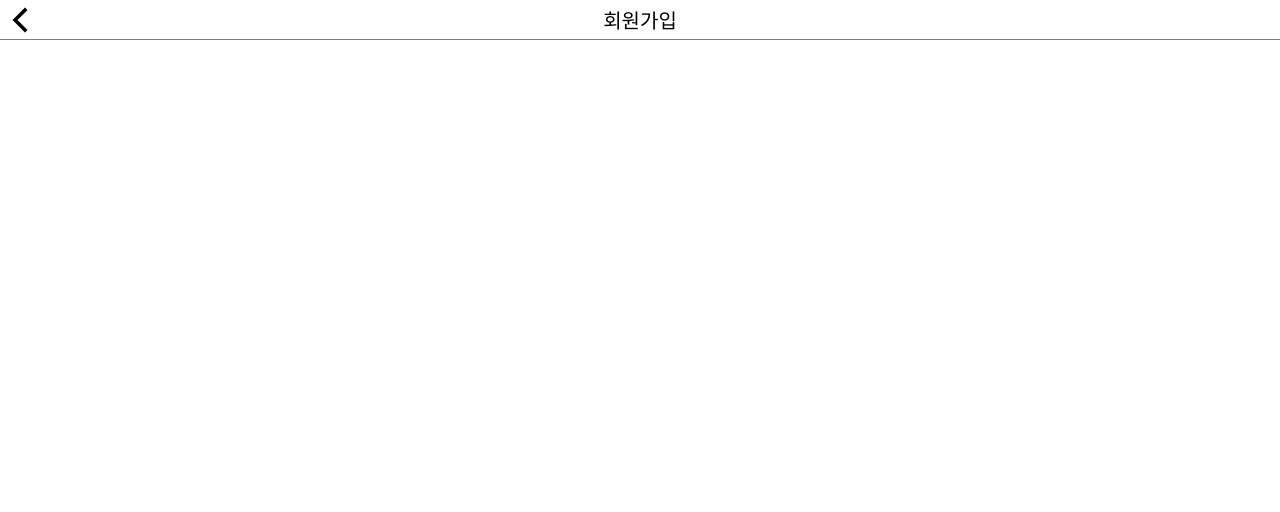
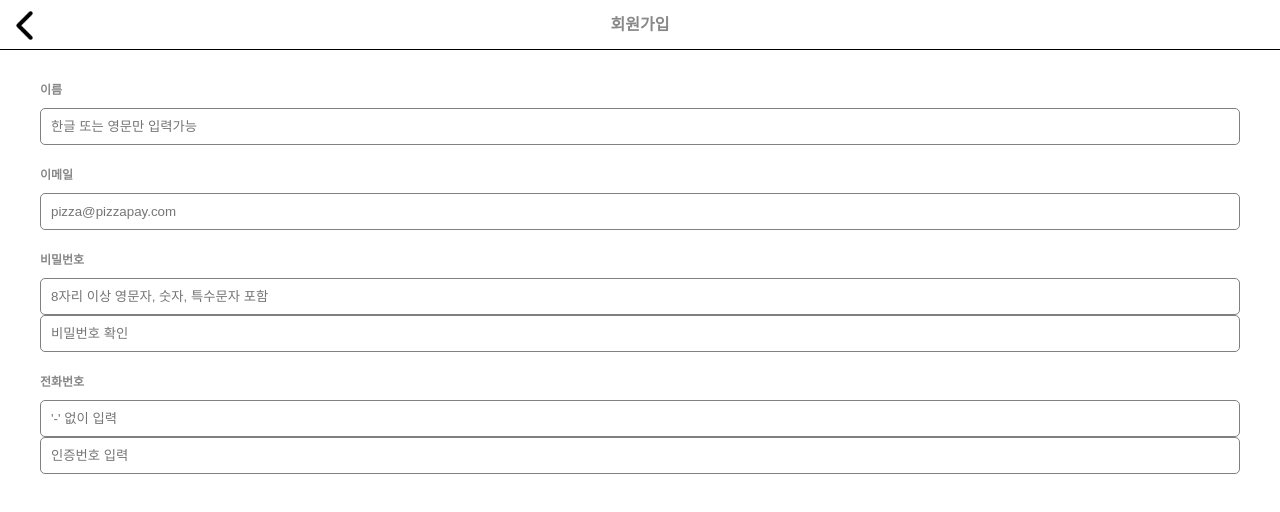
Before and after one commit to Lee-Gyumin/pizza-client, a Vue app: page /#/register in a window 1280 px wide. Shown: the top 512 px of the page. Built offline with nearby package versions, Linux system fonts and the light colour scheme.

Commit message:
회원가입

```diff
--- a/package.json
+++ b/package.json
@@ -13,7 +13,8 @@
         "core-js": "^3.6.5",
         "vue": "^2.6.11",
         "vue-router": "^3.2.0",
-        "vuex": "^3.4.0"
+        "vuex": "^3.4.0",
+        "vuex-persistedstate": "^4.0.0-beta.3"
     },
     "devDependencies": {
         "@vue/cli-plugin-babel": "~4.5.0",
--- a/src/App.vue
+++ b/src/App.vue
@@ -1,34 +1,32 @@
 <template>
   <div id="app">
-    <router-view
-      @setPageMode="setPageMode"
-      @setFullscreen="setFullscreen"
-    ></router-view>
+    <div class="container">
+      <router-view
+        @setPageMode="setPageMode"
+        @setFullscreen="setFullscreen"
+      ></router-view>
+    </div>
   </div>
 </template>
 <script>
+// import * as api from "./api/index";
+// import { mapMutations, mapState } from "vuex";
 export default {
+  name: "App",
+  components: {},
   data() {
     return {
       pageMode: "Main",
-      fullscreen: true,
+      fullscreen: false,
     };
   },
+  computed: {
+    // ...mapState(["token"]),
+  },
   methods: {
-    setPageMode: function (mode, query) {
-      console.log("App.vue page mode : " + mode);
-      if (this.pageMode != mode) {
-        if (query) {
-          this.$router.push({ name: mode, query: query });
-        } else {
-          this.$router.push({ name: mode });
-        }
-        this.pageMode = mode;
-        if (this.pageMode == "Main") {
-          this.onScroll();
-        }
-      }
-    },
+    findId() {},
+    findPwd() {},
+
     setFullscreen: function (bool) {
       this.fullscreen = bool;
     },
@@ -84,8 +82,83 @@ button {
   width: 100vw;
   height: 100vh;
 }
-
-.bg {
+.container {
+  height: 100%;
+  overflow-y: auto;
+  position: relative;
+  margin: 0;
+  padding: 0;
+  height: 100vh;
+  color: #888;
+  background-color: white;
+  background-attachment: fixed;
+  background-size: cover;
+  background-repeat: no-repeat;
+  background-position: 50%;
+}
+.contents {
+  height: 100%;
+  padding: 0px 40px;
   background-color: #ffeecb;
 }
+
+header .logo {
+  width: 60%;
+  height: 20%;
+  padding: 5% 0 10%;
+  margin: 0 auto;
+  text-align: center;
+}
+header .logo img {
+  width: 100%;
+}
+main .login {
+  text-align: center;
+}
+main .login input {
+  width: 100%;
+  height: 40px;
+  padding: 10px;
+  margin-bottom: 10px;
+  border: none;
+  outline: none;
+  border-radius: 10px;
+}
+.auto-login {
+  display: flex;
+  align-items: center;
+  margin-bottom: 25px;
+}
+.auto-login input {
+  margin-right: 5px;
+}
+.submit-login {
+  display: flex;
+  flex-direction: column;
+}
+
+.submit-login button:first-child {
+  color: gray;
+  background-color: #fbc65d;
+}
+.help-login {
+  display: flex;
+  justify-content: center;
+  margin-bottom: 50px;
+}
+.help-login div {
+  margin: 0 5px;
+  cursor: pointer;
+}
+footer .sns-login button {
+  width: 100%;
+  text-align: center;
+  font-size: 2rem;
+  padding: 10px;
+  border-radius: 10px;
+}
+footer .sns-login .kakao-login {
+  color: #391b1b;
+  background-color: #fae301;
+}
 </style>
--- a/src/views/Main.vue
+++ b/src/views/Main.vue
@@ -1,8 +1,8 @@
 <template>
-  <div class="contents bg">
+  <div class="contents">
     <header>
       <div class="logo">
-        <img src="../assets/img/pizza-logo.png" alt="" />
+        <img src="../assets/images/pizza-logo.png" alt="" />
       </div>
     </header>
     <main>
@@ -16,7 +16,9 @@
       </div>
       <div class="submit-login">
         <button>로그인</button>
-        <button @click="register">회원가입</button>
+        <button @click="register()">
+          <router-link to="/register"></router-link> 회원가입
+        </button>
       </div>
       <div class="help-login">
         <div @click="findId()">아이디 찾기</div>
@@ -33,111 +35,17 @@
 </template>
 
 <script>
-import { mapMutations, mapState } from "vuex";
+// @ is an alias to /src
 
 export default {
-  name: "Main",
-  components: {},
+  name: "Home",
   data() {
-    return {
-      pageMode: "main",
-      fullscreen: false,
-    };
-  },
-  computed: {
-    ...mapState(["token"]),
+    return {};
   },
   methods: {
-    ...mapMutations(["LOGIN", "LOGOUT"]),
-    findId() {},
-    findPwd() {},
     register() {
       this.$router.push({ name: "register" });
-    },
-    setPageMode: function (mode, query) {
-      console.log("App.vue page mode : " + mode);
-      if (this.pageMode != mode) {
-        if (query) {
-          this.$router.push({ name: mode, query: query });
-        } else {
-          this.$router.push({ name: mode });
-        }
-        this.pageMode = mode;
-        if (this.pageMode == "Main") {
-          this.onScroll();
-        }
-      }
-    },
-    setFullscreen: function (bool) {
-      this.fullscreen = bool;
     },
   },
 };
 </script>
-
-<style scoped>
-.contents {
-  height: 100%;
-  padding: 20px 40px;
-}
-header .logo {
-  width: 60%;
-  height: 20%;
-  padding: 5% 0 10%;
-  margin: 0 auto;
-  text-align: center;
-}
-header .logo img {
-  width: 100%;
-}
-main .login {
-  text-align: center;
-}
-main .login input {
-  width: 100%;
-  height: 40px;
-  padding: 10px;
-  margin-bottom: 10px;
-  border: none;
-  outline: none;
-  border-radius: 10px;
-}
-.auto-login {
-  display: flex;
-  align-items: center;
-  margin-bottom: 25px;
-}
-.auto-login input {
-  margin-right: 5px;
-}
-.submit-login {
-  display: flex;
-  flex-direction: column;
-}
-
-.submit-login button:first-child {
-  color: gray;
-  background-color: #fbc65d;
-}
-.help-login {
-  display: flex;
-  justify-content: center;
-  margin-bottom: 50px;
-}
-.help-login div {
-  margin: 0 5px;
-  cursor: pointer;
-}
-footer .sns-login button {
-  width: 100%;
-  text-align: center;
-  font-size: 2rem;
-  padding: 10px;
-  border-radius: 10px;
-}
-footer .sns-login .kakao-login {
-  color: #391b1b;
-  background-color: #fae301;
-  margin: 0;
-}
-</style>
--- a/src/views/Register.vue
+++ b/src/views/Register.vue
@@ -1,45 +1,101 @@
 <template>
-  <div class="contents">
+  <div class="wrap">
     <header>
-      <div class="top-left">
-        <img src="../assets/img/arrow-left.png" alt="" />
+      <div class="header-l" @click="goBack()">
+        <img src="../assets/images/arrow-left.png" alt="" />
       </div>
-      <div class="top-center">회원가입</div>
-      <div class="top-right"></div>
+      <div class="header-title">회원가입</div>
+      <div class="header-r"></div>
     </header>
-    <main></main>
-    <footer></footer>
+    <div class="contents">
+      <main>
+        <ul class="info">
+          <li>
+            <div>이름</div>
+            <input type="text" placeholder="한글 또는 영문만 입력가능" />
+          </li>
+          <li>
+            <div>이메일</div>
+            <input type="text" placeholder="pizza@pizzapay.com" />
+          </li>
+          <li>
+            <div>비밀번호</div>
+            <input
+              type="text"
+              placeholder="8자리 이상 영문자, 숫자, 특수문자 포함"
+            />
+            <input type="text" placeholder="비밀번호 확인" />
+          </li>
+          <li>
+            <div>전화번호</div>
+            <input type="text" placeholder="'-' 없이 입력" />
+            <input type="text" placeholder="인증번호 입력" />
+          </li>
+        </ul>
+      </main>
+      <footer></footer>
+    </div>
   </div>
 </template>
 
 <script>
-export default {};
+export default {
+  name: "Register",
+  data() {
+    return {};
+  },
+  methods: {
+    goBack() {
+      this.$router.push({ name: "main" });
+    },
+  },
+};
 </script>
-
 <style scoped>
-.contents {
-  height: 100%;
-  padding: 0 20px;
-}
 header {
-  font-size: 2.5rem;
+  height: 50px;
+  line-height: 50px;
   position: fixed;
   top: 0;
-  right: 0;
   left: 0;
-  top: 0;
+  width: 100%;
   display: flex;
-  height: 5%;
-  padding: 10px 0;
   justify-content: space-between;
-  align-items: center;
-  border-bottom: 1px solid gray;
+  border-bottom: 1px solid black;
 }
-header .top-left,
-.top-right {
-  width: 40px;
+header div {
+  height: 100%;
+  width: 25%;
 }
-header .top-left img {
+.header-l img {
+  height: 100%;
+}
+.header-title {
+  font-size: 2rem;
+  font-weight: bold;
+  text-align: center;
+}
+.contents {
+  height: calc(100vh - 50px);
+  margin-top: 50px;
+  background-color: white !important;
+}
+.contents main {
+  padding: 20px 0;
+}
+.info li {
+  margin-bottom: 20px;
+}
+.info li div:first-child {
+  font-size: 1.5rem;
+  font-weight: bold;
+  margin: 10px 0;
+}
+.info li input {
   width: 100%;
+  padding: 10px;
+  border-radius: 5px;
+  border: 1px solid gray;
+  outline: none;
 }
 </style>
```
Also changed, not shown: 1 other file (tests, documents, lock files or other folders).
